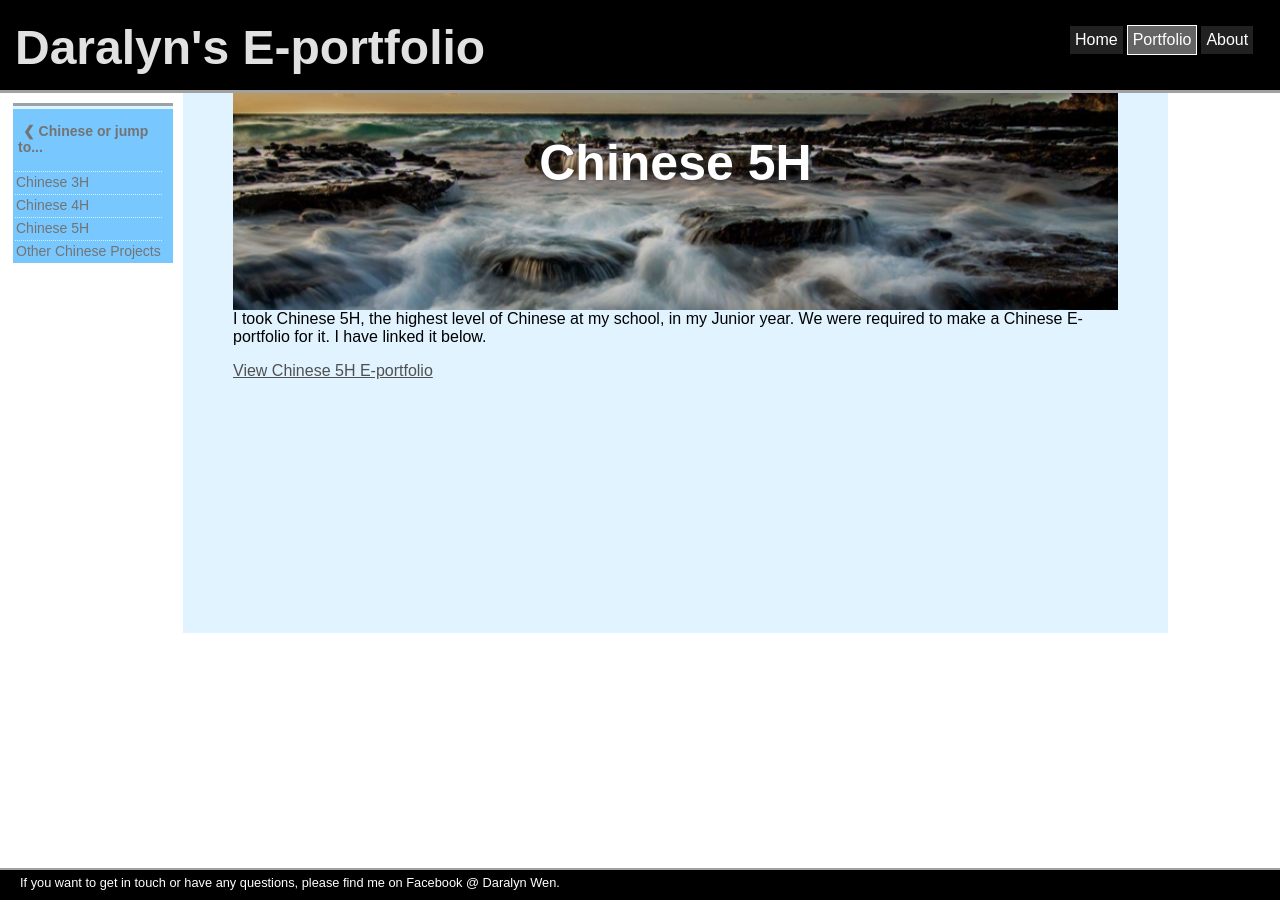
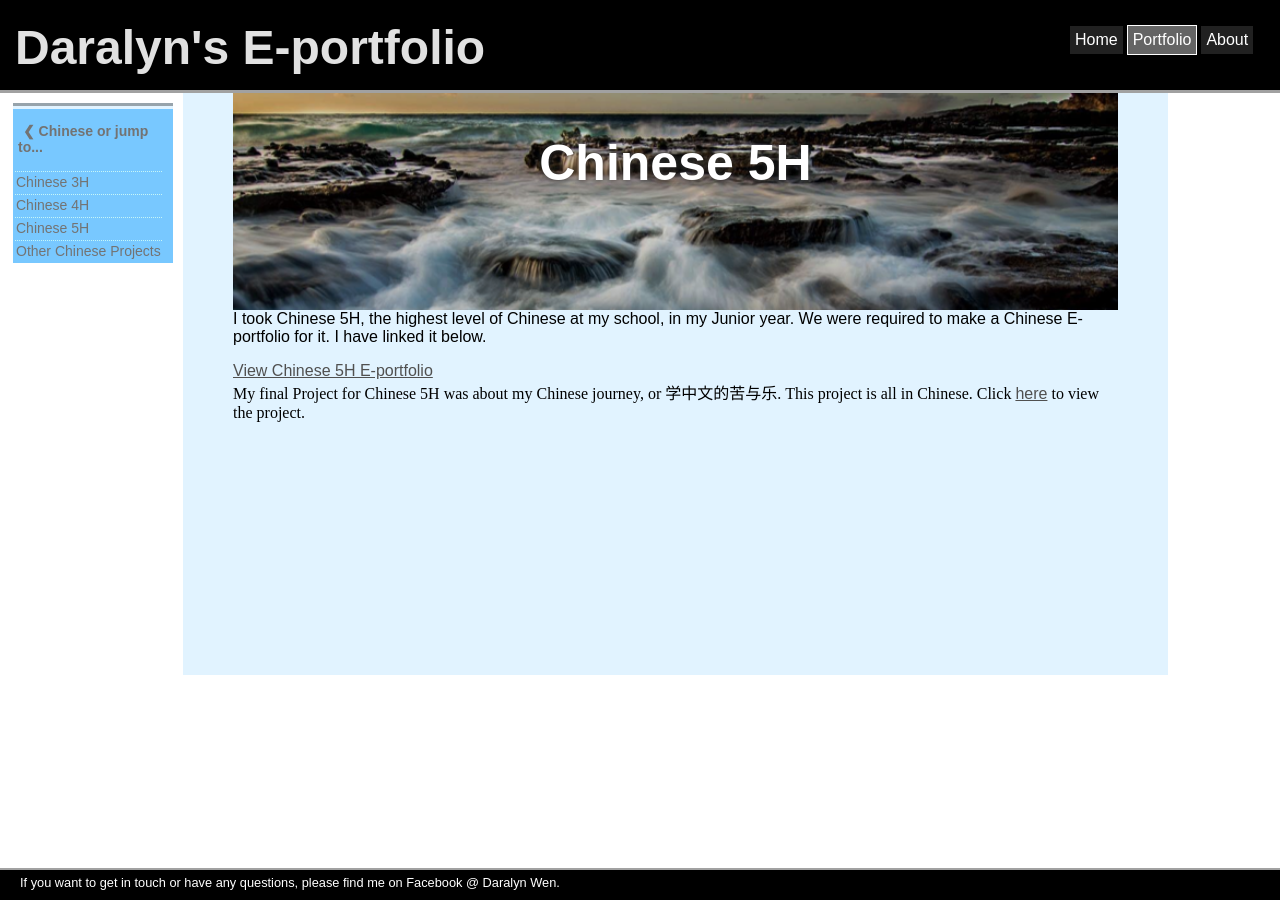
Before and after one commit to daralyn/daralyn.github.io, a Jekyll site: the page built from portfolio/chinese/chinese5h.html, in a window 1280 px wide. Built offline with Jekyll 4.4.1, drawn with Linux system fonts in a browser that asks for light colours.

Commit message:
Update chinese5h.html

```diff
--- a/portfolio/chinese/chinese5h.html
+++ b/portfolio/chinese/chinese5h.html
@@ -29,6 +29,9 @@ title: Daralyn's Chinese Portfolio - Chinese 5H
 <p> I took Chinese 5H, the highest level of Chinese at my school, in my Junior year. We were required to make a Chinese E-portfolio for it. I have linked it below. </p>
 <div> <a class="5Hportfolio" href="http://daralynwen-chinese5h-eportfolio-17-18.weebly.com/" target="_blank"> View Chinese 5H E-portfolio</a>
 </div>
+<div>
+My final Project for Chinese 5H was about my Chinese journey, or 学中文的苦与乐. This project is all in Chinese. Click <a href="http://daralynwen-chinese5h-eportfolio-17-18.weebly.com/final-project.html">here</a> to view the project.
+</div>
 
 <style>
 	a.5Hportfolio{
```
